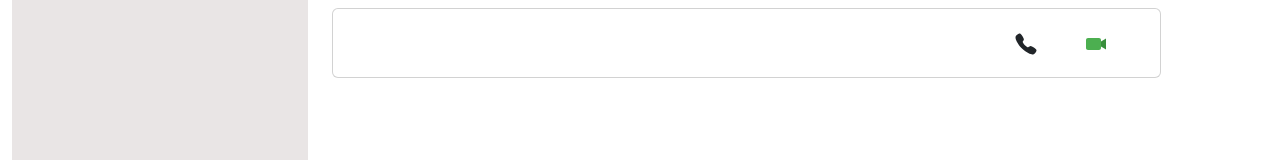
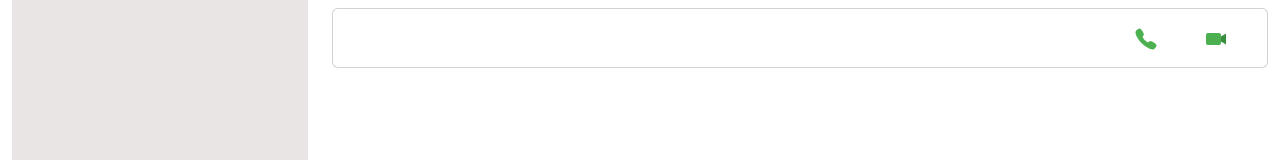
Before and after one commit to nishanth1301/livekit-demo, a React (Create React App) app: page /chat in a window 1280 px wide. Shown: the top 160 px of the page. Built offline with nearby package versions, Linux system fonts and the light colour scheme; what @livekit/components-react would draw is missing.

Commit message:
updated chatWindow icons ui

```diff
--- a/src/page/Chat.tsx
+++ b/src/page/Chat.tsx
@@ -11,7 +11,7 @@ const Chat = () => {
           <Col xs={3}>
             <div className="chatList"></div>
           </Col>
-          <Col xs={8}>
+          <Col xs={9}>
             <ChatWindow />
           </Col>
         </Row>
--- a/src/page/chat.css
+++ b/src/page/chat.css
@@ -3,8 +3,9 @@
   background-color: rgb(233, 229, 229);
 }
 
-.icons {
+.icons svg {
   font-size: 24px;
   width: 50px;
   margin: 0px 10px;
+  color: #4caf50;
 }
```
